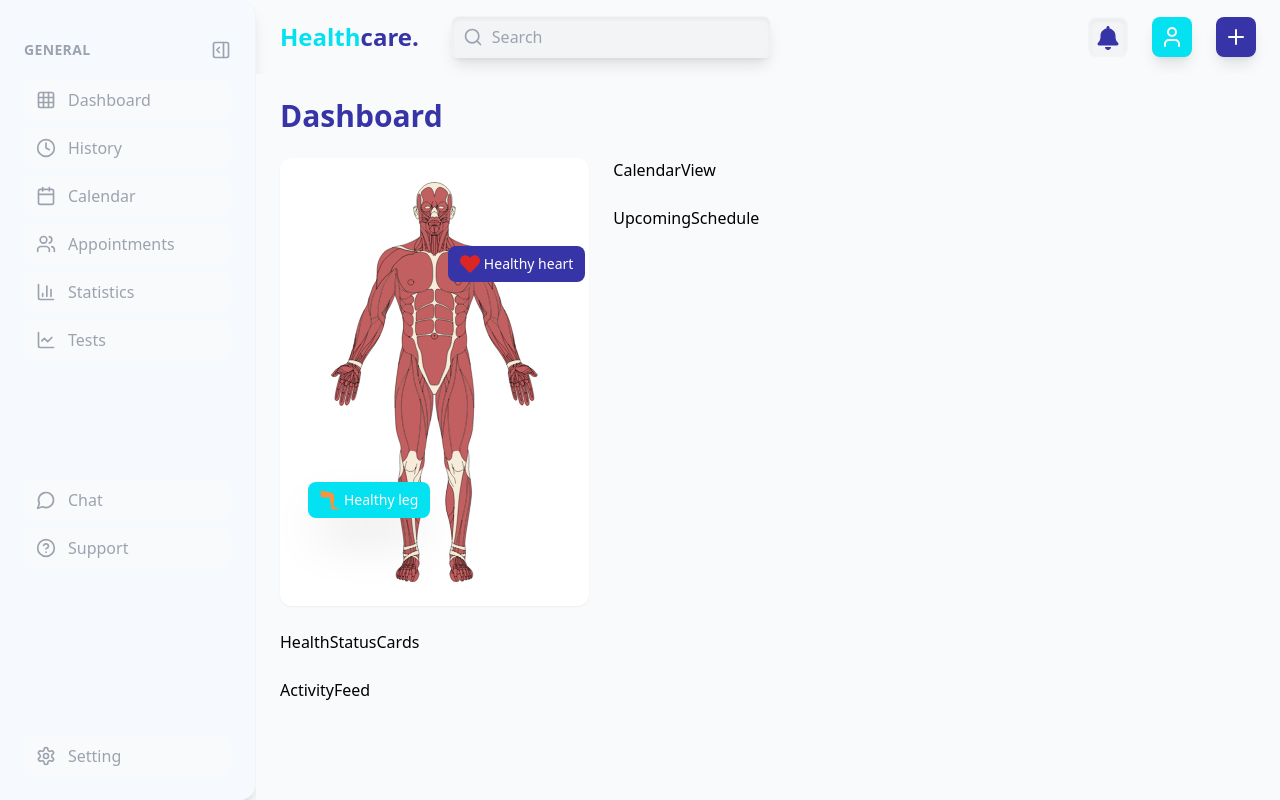
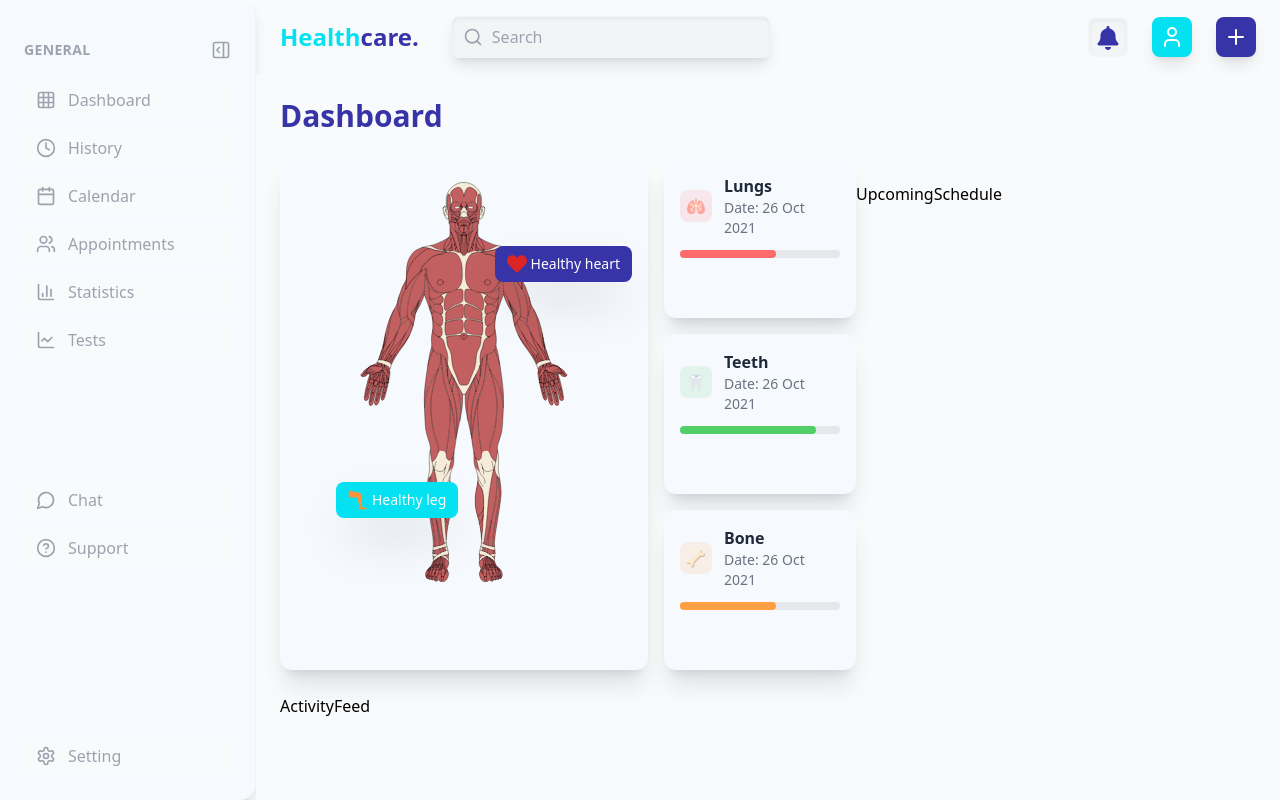
Before and after one commit to niranjan-aware/FitPeo, a React (Vite) app: page / in a window 1280 px wide. Built offline with nearby package versions, Linux system fonts and the light colour scheme.

Commit message:
health status and anatomy completed

```diff
--- a/src/App.jsx
+++ b/src/App.jsx
@@ -5,7 +5,7 @@ import DashboardMainContent from "./components/DashboardMainContent";
 
 export default function App() {
   return (
-    <div className="main flex flex-row  h-screen bg-gray-50 ">
+    <div className="main flex flex-row   bg-gray-50 ">
       <Sidebar />
       <div className=" flex-1 flex flex-col overflow-hidden">
         <Header />
--- a/src/components/AnatomySection.jsx
+++ b/src/components/AnatomySection.jsx
@@ -5,14 +5,14 @@ import human from '../assets/View=Anterior, Dissection=Outer Muscles, Color=Yes.
 
 export default function AnatomySection() {
   return (
-    <div className="main-human-container bg-white rounded-xl p-6 shadow-sm ">
+    <div className="main-human-container bg-[#f6faff] rounded-xl p-6 shadow-xl  transform transition-transform duration-300 hover:scale-95">
       <div className="main-svg relative flex items-center justify-center ">
-        <img src={human} alt="human muscular body" className="human w-96  h-[400px]" />
-        <div className="health-indicator-heart flex flex-row absolute top-16 -right-5 rounded-lg text-white bg-[#3634a6] text-sm items-center px-3 py-2 space-x-1">
+        <img src={human} alt="human muscular body" className="human w-80  h-[400px]" />
+        <div className="health-indicator-heart flex flex-row absolute top-16 -right-2 rounded-lg text-white bg-[#3634a6] text-sm items-center px-3 py-2 space-x-1 hover:animate-bounce hover:duration-1000 shadow-2xl">
           <FaHeart className='w-5 h-5 text-red-600'/>
           <span>Healthy heart</span>
         </div>
-        <div className="health-indicator-leg flex flex-row absolute bottom-16 left-1 rounded-lg text-white bg-[#04e1f1] text-sm items-center px-3 py-2 space-x-1 hover:animate-bounce  hover:duration-1000 shadow-2xl ">
+        <div className="health-indicator-leg flex flex-row absolute bottom-16 left-8 rounded-lg text-white bg-[#04e1f1] text-sm items-center px-3 py-2 space-x-1 hover:animate-bounce hover:duration-1000 shadow-2xl ">
           <GiLeg className='w-5 h-5 text-orange-400'/>
           <span>Healthy leg</span>
         </div>
--- a/src/components/CalendarView.jsx
+++ b/src/components/CalendarView.jsx
@@ -2,6 +2,6 @@ import React from 'react'
 
 export default function CalendarView() {
   return (
-    <div>CalendarView</div>
+    <div className='calender '></div>
   )
 }
--- a/src/components/DashboardMainContent.jsx
+++ b/src/components/DashboardMainContent.jsx
@@ -12,13 +12,15 @@ export default function DashboardMainContent() {
         <h1 className="text-3xl font-bold text-[#3634a6]">Dashboard</h1>
       </div>
 
-      <div className="grid grid-cols-12 gap-6">
-        <div className=" left-section col-span-4 space-y-6">
-          <AnatomySection />
+      <div className="flex flex-row">
+        <div className=" left-section flex flex-col space-y-6">
+          <div className="flex flex-row gap-4">
+            <AnatomySection />
           <HealthStatusCards />
+          </div>
           <ActivityFeed />
         </div>
-        <div className="right-section col-span-8 space-y-6">
+        <div className="right-section flex flex-col space-y-6">
           <CalendarView />
           <UpcomingSchedule />
         </div>
--- a/src/components/HealthStatusCards.jsx
+++ b/src/components/HealthStatusCards.jsx
@@ -1,7 +1,54 @@
+
 import React from 'react'
+
+const healthData = [
+  { id: 'lungs', label: 'Lungs', date: '26 Oct 2021', status: 'warning', color: '#ff6b6b', logo :'🫁' },
+  { id: 'teeth', label: 'Teeth', date: '26 Oct 2021', status: 'good', color: '#51cf66' , logo :'🦷'},
+  { id: 'bone', label: 'Bone', date: '26 Oct 2021', status: 'warning', color: '#ff9f43' , logo :'🦴'}
+];
+
+const card = (item) => {
+  return(
+    <div className="card-contianer  bg-[#f6faff] flex flex-col justify-center">
+      <div className="title flex flex-row justify-center">
+        <h1 className='text-2xl font-bold text-[#3634a6]'>item.label</h1>
+        <img src="" alt={item.label} />
+      </div>
+      <h3 className="date">{item.date}</h3>
+    </div>
+  );
+}
 
 export default function HealthStatusCards() {
   return (
-    <div>HealthStatusCards</div>
+    <div className="main space-y-4">
+      {healthData.map((item) => {
+        return (
+          <div key={item.id} className="bg-[#f6faff] rounded-xl p-4 shadow-xl w-48 h-40 transform transition-transform duration-300 hover:scale-105">
+          <div className="flex items-center space-x-3 mb-3">
+            <div className={`w-8 h-8 rounded-lg flex items-center justify-center`}
+                 style={{backgroundColor: `${item.color}20`}}>
+              {item.id === 'lungs' && <span style={{color: item.color}}>{item.logo}</span>}
+              {item.id === 'teeth' && <span style={{color: item.color}}>{item.logo}</span>}
+              {item.id === 'bone' && <span style={{color: item.color}}>{item.logo}</span>}
+            </div>
+            <div>
+              <h3 className="font-semibold text-gray-800">{item.label}</h3>
+              <p className="text-sm text-gray-500">Date: {item.date}</p>
+            </div>
+          </div>
+          <div className="w-full bg-gray-200 rounded-full h-2">
+            <div
+              className="h-2 rounded-full"
+              style={{
+                backgroundColor: item.color,
+                width: item.status === 'good' ? '85%' : '60%'
+              }}
+            ></div>
+          </div>
+        </div>
+        );
+      })}
+    </div>
   )
 }
--- a/src/components/Sidebar.jsx
+++ b/src/components/Sidebar.jsx
@@ -31,7 +31,7 @@ export default function Sidebar() {
         </h2>
         <button onClick={() => setIsSideBarOpen(!isSideBarOpen)}>
           {isSideBarOpen ? (
-            <PanelRightOpen className="w-5 h-5 text-gray-400 hover:text-[#3634a6] hover:transition-all hover:duration-1000 hover:shadow-2xl" />
+            <PanelRightOpen className="w-5 h-5 text-gray-400 hover:text-[#3634a6] hover:transition-all hover:duration-300 hover:shadow-2xl" />
           ) : (
             <PanelRightClose className=" h-5 w-5 text-gray-400" />
           )}
@@ -45,7 +45,7 @@ export default function Sidebar() {
               <div
                 key={data.id}
                 className={
-                  "flex items-center space-x-3 px-3 py-2 rounded-lg cursor-pointer  hover:bg-indigo-50 hover:text-indigo-600 text-gray-400 bg-gray-50"
+                  "flex items-center space-x-3 px-3 py-2 rounded-lg cursor-pointer  hover:bg-indigo-50 hover:text-[#3634a6] text-gray-400 bg-gray-50 transition-colors duration-300 "
                 }
               >
                 <Icon className="w-5 h-5" />
@@ -56,7 +56,7 @@ export default function Sidebar() {
           <div className="contact-section space-y-2 pt-28">
             <div
               className={
-                "flex items-center space-x-3 px-3 py-2 rounded-lg cursor-pointer  hover:bg-indigo-50 hover:text-indigo-600 text-gray-400 bg-gray-50"
+                "flex items-center space-x-3 px-3 py-2 rounded-lg cursor-pointer  hover:bg-indigo-50 hover:text-[#3634a6] text-gray-400 bg-gray-50 transition-colors duration-300 "
               }
             >
               <MessageCircle className="w-5 h-5" />
@@ -64,7 +64,7 @@ export default function Sidebar() {
             </div>
             <div
               className={
-                "flex items-center space-x-3 px-3 py-2 rounded-lg cursor-pointer  hover:bg-indigo-50 hover:text-indigo-600 text-gray-400 bg-gray-50"
+                "flex items-center space-x-3 px-3 py-2 rounded-lg cursor-pointer  hover:bg-indigo-50 hover:text-[#3634a6] text-gray-400 bg-gray-50 transition-colors duration-300 "
               }
             >
               <HelpCircle className="w-5 h-5" />
@@ -74,7 +74,7 @@ export default function Sidebar() {
           <div className="settings-footer-section pt-40">
             <div
               className={
-                "flex items-center space-x-3 px-3 py-2 rounded-lg cursor-pointer  hover:bg-indigo-50 hover:text-indigo-600 text-gray-400 bg-gray-50"
+                "flex items-center space-x-3 px-3 py-2 rounded-lg cursor-pointer  hover:bg-indigo-50 hover:text-[#3634a6] text-gray-400 bg-gray-50 transition-colors duration-300 "
               }
             >
               <Settings className="w-5 h-5" />
```
